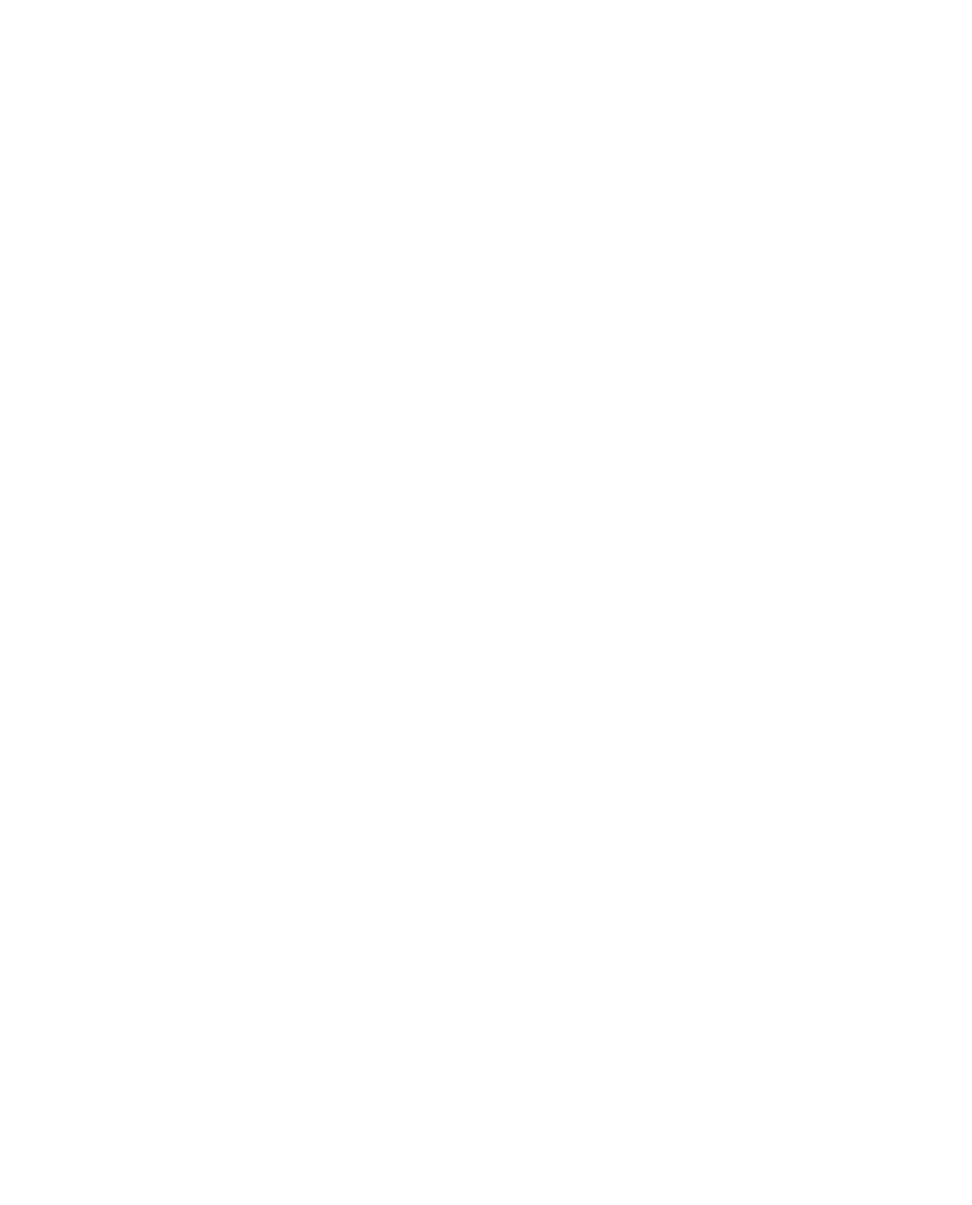
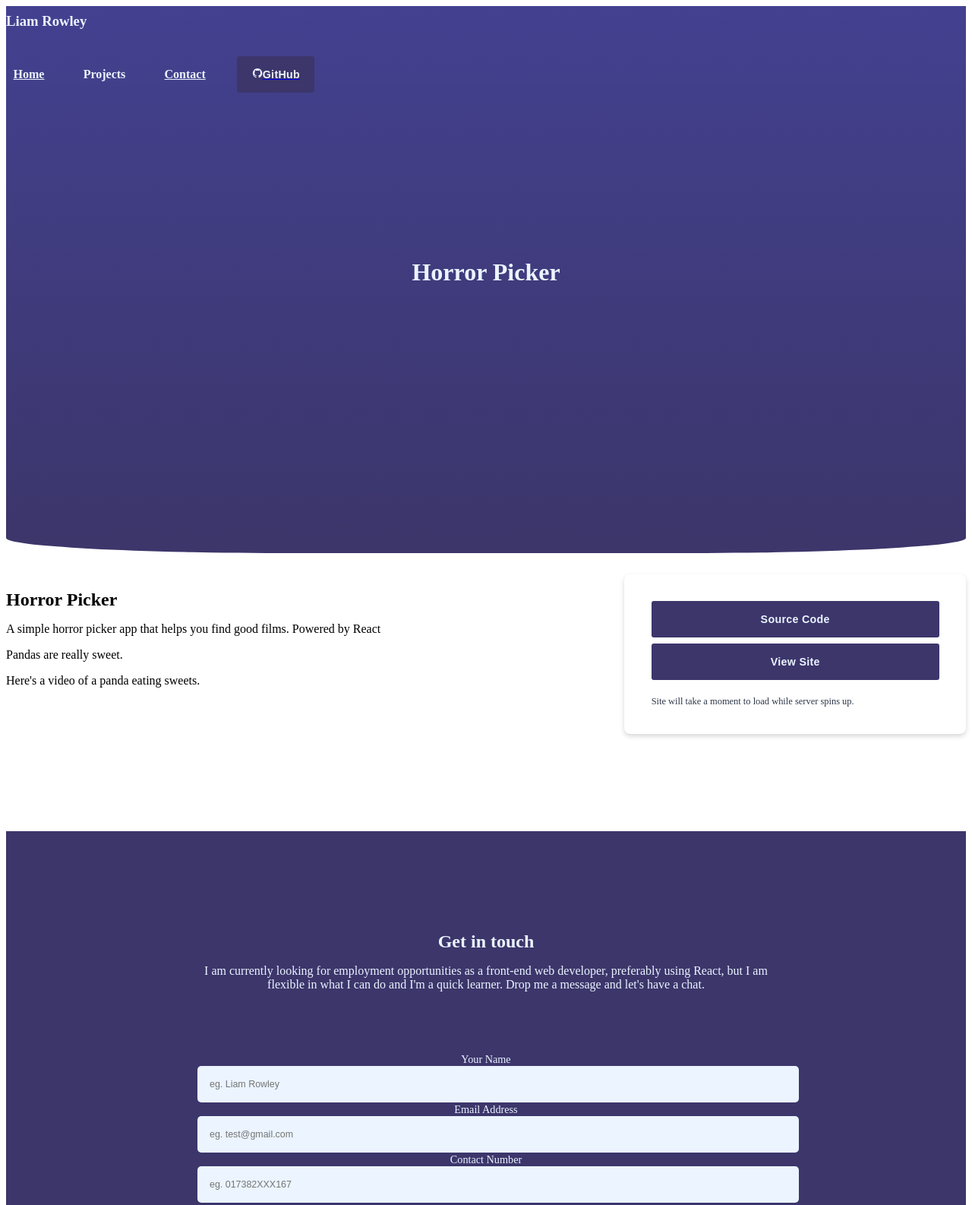
Before and after one commit to liamsrowley/Portfolio, a Gatsby site: page /horror-picker in a window 1280 px wide. Shown: the top 1586 px of the page at 76% size. Before the commit the page ends 800 px from the top, so only its background shows below. Built offline with nearby package versions, Linux system fonts and the light colour scheme; Gatsby itself is replaced by a stand-in of ours; grey boxes are pictures that could not be loaded.

Commit message:
change styles, refactor code into note component

```diff
--- a/src/components/header/header.js
+++ b/src/components/header/header.js
@@ -1,4 +1,5 @@
 import React from 'react'
+import { Link } from 'gatsby'
 import { IoIosMenu, IoIosClose, IoLogoGithub } from 'react-icons/io'
 
 import Nav from '../nav/nav'
@@ -17,9 +18,9 @@ export default () => {
             breakpoint="780"
             navContent={
               <ul>
-                <li className={styles.activeLink}>Home</li>
-                <li className={styles.link}>Projects</li>
-                <li className={styles.link}>Contact</li>
+                <Link to="/" className={styles.link} activeClassName={styles.activeLink}>Home</Link>
+                <Link className={styles.link}>Projects</Link>
+                <Link to="/" className={styles.link}>Contact</Link>
                 <div className={styles.headerRight}>
                   <a href="https://github.com/liamsrowley?tab=repositories" target="_blank" rel="noopener noreferrer">
                     <Button icon={<IoLogoGithub />} variant="contrasted">
@@ -27,7 +28,8 @@ export default () => {
                     </Button>
                   </a>
                 </div>
-              </ul>}
+              </ul>
+            }
             MenuIcon={IoIosMenu}
             CloseIcon={IoIosClose}
           />
--- a/src/components/header/style.module.scss
+++ b/src/components/header/style.module.scss
@@ -40,7 +40,8 @@
   align-items: center;
   justify-content: center;
   padding: 0.4rem 0.6rem;
-  margin-right: 2rem;
+  color: $color_text_colored;
+  margin-bottom: 1.2rem;
 }
 
 .active-link {
@@ -51,7 +52,19 @@
   background: $color_button_contrasted;
   padding: 0.4rem 0.6rem;
   border-radius: 5px;
-  margin-right: 2rem;
+}
+
+@media (min-width: $site_breakpoint_sm) {
+  .link {
+    margin-right: 2rem;
+    color: $color_text_contrasted;
+    margin-bottom: 0;
+  }
+
+  .active-link {
+    color: $color_text_colored;
+  }
+
 }
 
 @media (min-width: $site_breakpoint_lg) {
--- a/src/components/hero/style.module.scss
+++ b/src/components/hero/style.module.scss
@@ -7,7 +7,7 @@
   align-items: center;
   justify-content: center;
   width: 100%;
-  height: 700px;
+  height: 620px;
   background: transparent linear-gradient(180deg, $color_indigo_800 0%, $color_indigo_900 100%) 0% 0% no-repeat padding-box;
   text-align: center;
   color: $color_text_contrasted;
@@ -35,6 +35,10 @@
 }
 
 @media(min-width: $site_breakpoint_md) {
+  .hero {
+    height: 700px;
+  }
+
   .hero-title {
     font-size: $font_size_3xl;
   }
--- /dev/null
+++ b/src/components/note/note.js
@@ -0,0 +1,7 @@
+import React from 'react'
+
+import styles from './style.module.scss'
+
+export default ({ children }) => {
+  return <span className={styles.note}>{children}</span>
+}
--- /dev/null
+++ b/src/components/note/style.module.scss
@@ -0,0 +1,10 @@
+@import '../../style/_main.scss';
+@import '../../style/_colors.scss';
+@import '../../style/_typography.scss';
+
+.note {
+  font-size: $font_size_xs;
+  font-weight: $font_weight_medium;
+  margin-top: 0.8rem;
+  color: $color_text_default;
+}
--- a/src/components/project/project.js
+++ b/src/components/project/project.js
@@ -2,6 +2,7 @@ import React from 'react'
 import { Link } from 'gatsby'
 
 import Button from '../button/button'
+import Note from '../note/note'
 
 import styles from './style.module.scss'
 
@@ -27,7 +28,7 @@ export default ({ title, description, slug, imgSrc, siteUrl, sourceUrl, requires
             <Button variant="outlined">Source Code</Button>
           </a>
         </div>
-        { requiresLoading && <span className={styles.loadWarning}>Site will take a moment to load while server spins up.</span> }
+        { requiresLoading && <Note>Site will take a moment to load while server spins up.</Note> }
       </div>
     </article>
   )
--- a/src/components/project/style.module.scss
+++ b/src/components/project/style.module.scss
@@ -82,6 +82,6 @@
   }
 
   .description {
-    min-height: 100px;
+    min-height: 80px;
   }
 }
--- a/src/pages/horror-picker.md
+++ b/src/pages/horror-picker.md
@@ -9,5 +9,3 @@ isFeatured: true
 Pandas are really sweet.
 
 Here's a video of a panda eating sweets.
-
-<iframe width="560" height="315" src="https://www.youtube.com/embed/4n0xNbfJLR8" frameborder="0" allowfullscreen></iframe>
--- a/src/pages/todoit.md
+++ b/src/pages/todoit.md
@@ -9,5 +9,3 @@ isFeatured: true
 Pandas are really sweet.
 
 Here's a video of a panda eating sweets.
-
-<iframe width="560" height="315" src="https://www.youtube.com/embed/4n0xNbfJLR8" frameborder="0" allowfullscreen></iframe>
--- a/src/style/reset.scss
+++ b/src/style/reset.scss
@@ -80,6 +80,7 @@ p {
 
 a {
   text-decoration: none;
+  color: $color_text_contrasted;
 }
 
 svg {
--- a/src/templates/project-post.js
+++ b/src/templates/project-post.js
@@ -1,9 +1,54 @@
 import React from 'react'
+import { graphql } from 'gatsby'
+
+import Header from '../components/header/header'
+import Hero from '../components/hero/hero'
+import Contact from '../components/contact/contact'
+import Layout from '../components/layout/layout'
+import Button from '../components/button/button'
+import Note from '../components/note/note'
+
+import styles from './style.module.scss'
 
 export default ({ data }) => {
+  const { title, excerpt, requiresLoading, isFeatured, imageUrl } = data.markdownRemark.frontmatter;
   return (
     <div>
-      { console.log(data) }
+      <Header />
+      <Hero title={title}/>
+      <Layout>
+        <div style={{ background: `url(/images/${imageUrl})` }} className={styles.projectImage} />
+        <section className={styles.section}>
+          <main className={styles.main}>
+            <h2 className={styles.title}>{title}</h2>
+            <p className={styles.description}>{excerpt}</p>
+            <div className={styles.content} dangerouslySetInnerHTML={{ __html: data.markdownRemark.html }} />
+          </main>
+          <aside className={styles.actions}>
+            <Button>Source Code</Button>
+            <Button variant="outlined">View Site</Button>
+            { isFeatured && <Note>Site will take a moment to load while server spins up.</Note> }
+          </aside>
+        </section>
+      </Layout>
+      <Contact />
     </div>
   )
 }
+
+export const query = graphql`
+  query($slug: String!) {
+    markdownRemark(fields: { slug: { eq: $slug } }) {
+      html
+      frontmatter {
+        title
+        excerpt
+        requiresLoading
+        isFeatured
+        imageUrl
+        sourceUrl
+        siteUrl
+      }
+    }
+  }
+`
--- /dev/null
+++ b/src/templates/style.module.scss
@@ -0,0 +1,64 @@
+@import '../style/_main.scss';
+@import '../style/_colors.scss';
+@import '../style/_typography.scss';
+
+.project-image {
+  width: 100%;
+  height: 50vh;
+  margin-top: -12rem;
+  border-radius: 8px;
+  margin-bottom: 2.4rem;
+}
+
+.section {
+  display: flex;
+  flex-direction: column-reverse;
+  margin-bottom: 8rem;
+}
+
+.main {
+  width: 100%;
+}
+
+.actions {
+  width: 100%;
+  display: flex;
+  flex-direction: column;
+  background: $color_white;
+  padding: 2.2rem;
+  border-radius: 8px;
+  margin-bottom: 2.4rem;
+  box-shadow: 0px 3px 6px #00000029;
+}
+
+.actions > button {
+  margin-bottom: 0.5rem;
+  width: 100%;
+}
+
+.title {
+  margin-bottom: 1rem;
+}
+
+@media (min-width: $site_breakpoint_md) {
+
+  .project-image {
+    height: 70vh;
+  }
+
+  .section {
+    flex-direction: row;
+    justify-content: space-between;
+    margin-top: 3rem;
+  }
+
+  .actions {
+    width: 30%;
+    margin-bottom: 0;
+  }
+
+  .main {
+    width: 65%;
+    max-width: 760px;
+  }
+}
```
